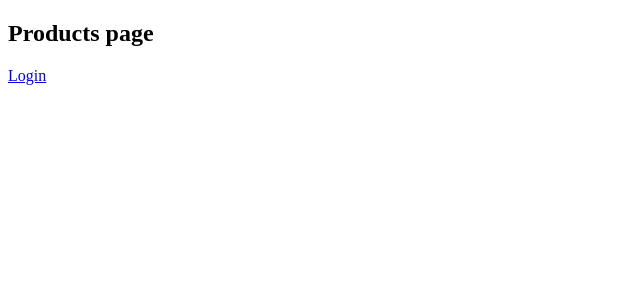
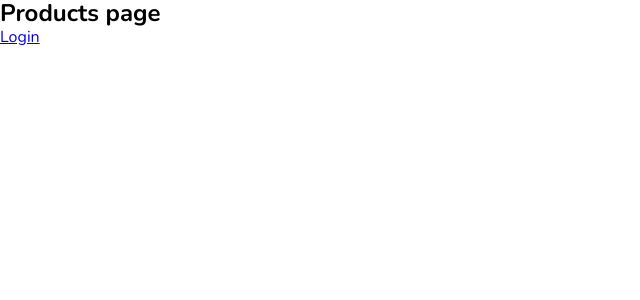
Before and after one commit to ZalewskiDamian/tsh-zadanie-rekrutacyjne, a React (Create React App) app: page / in a window 1280 px wide. Shown: the top 300 px of the page, without its empty margins (0-640 px from the left). Built offline with nearby package versions, Linux system fonts and the light colour scheme.

Commit message:
add theme provider, global styles

```diff
--- a/package.json
+++ b/package.json
@@ -41,7 +41,9 @@
     "react-dom": "17.0.2",
     "react-router-dom": "5.3.0",
     "react-scripts": "^5.0.0",
-    "react-test-renderer": "17.0.2"
+    "react-test-renderer": "17.0.2",
+    "styled-components": "^5.3.5",
+    "styled-normalize": "^8.0.7"
   },
   "devDependencies": {
     "cross-env": "7.0.3",
--- a/public/index.html
+++ b/public/index.html
@@ -10,34 +10,12 @@
       content="Web site created using create-react-app"
     />
     <link rel="apple-touch-icon" href="%PUBLIC_URL%/logo192.png" />
-    <!--
-      manifest.json provides metadata used when your web app is installed on a
-      user's mobile device or desktop. See https://developers.google.com/web/fundamentals/web-app-manifest/
-    -->
     <link rel="manifest" href="%PUBLIC_URL%/manifest.json" />
-    <!--
-      Notice the use of %PUBLIC_URL% in the tags above.
-      It will be replaced with the URL of the `public` folder during the build.
-      Only files inside the `public` folder can be referenced from the HTML.
-
-      Unlike "/favicon.ico" or "favicon.ico", "%PUBLIC_URL%/favicon.ico" will
-      work correctly both with client-side routing and a non-root public URL.
-      Learn how to configure a non-root public URL by running `npm run build`.
-    -->
-    <title>React App</title>
+    <link href="https://fonts.googleapis.com/css2?family=Nunito:wght@300;400;500;600;700&display=swap" rel="stylesheet">
+    <title>TSH Zadanie testowe</title>
   </head>
   <body>
     <noscript>You need to enable JavaScript to run this app.</noscript>
     <div id="root"></div>
-    <!--
-      This HTML file is a template.
-      If you open it directly in the browser, you will see an empty page.
-
-      You can add webfonts, meta tags, or analytics to this file.
-      The build step will place the bundled scripts into the <body> tag.
-
-      To begin the development, run `npm start` or `yarn start`.
-      To create a production bundle, use `npm run build` or `yarn build`.
-    -->
   </body>
 </html>
--- a/src/providers/AppProviders.jsx
+++ b/src/providers/AppProviders.jsx
@@ -1,4 +1,14 @@
 import React from 'react';
 import { BrowserRouter as Router } from 'react-router-dom';
+import { ThemeProvider } from 'styled-components';
+import { theme } from '../theme/theme';
+import GlobalStyle from '../theme/GlobalStyles';
 
-export const AppProviders = ({ children }) => <Router>{children}</Router>;
+export const AppProviders = ({ children }) =>
+    <Router>
+        <ThemeProvider theme={theme}>
+            <GlobalStyle />
+            {children}
+        </ThemeProvider>
+    </Router>
+;
--- /dev/null
+++ b/src/theme/GlobalStyles.js
@@ -0,0 +1,21 @@
+import { createGlobalStyle } from "styled-components";
+import { normalize } from "styled-normalize";
+
+const GlobalStyle = createGlobalStyle`
+    ${normalize}
+
+    *, *::before, *::after {
+        box-sizing: border-box;
+        margin: 0;
+        padding: 0;
+    }
+    html {
+        font-family: 'Nunito', sans-serif;
+        font-size: 62.5%;
+    }
+    body {
+        font-size: 16px;
+    }
+`;
+
+export default GlobalStyle;
--- /dev/null
+++ b/src/theme/theme.js
@@ -0,0 +1,26 @@
+export const theme = {
+    colors: {
+        blueLight: '#4460F7',
+        blueDark: '#2140E8',
+        orange: '#F9A52B',
+        black: '#1A1B1D',
+        gray: '#9194A5',
+        violet: '#B9BDCF',
+        grayLight: '#E0E2EA',
+        white: '#F0F1F5',
+    },
+    fontWeight: {
+        light: '300',
+        regular: '400',
+        medium: '500',
+        semiBold: '600',
+        bold: '600',
+    },
+    fontSize: {
+        font_12: '1.2rem',
+        font_14: '1.4rem',
+        font_16: '1.6rem',
+        font_16: '1.8rem',
+        font_30: '3rem',
+    }
+};
```
Also changed, not shown: 1 other file (tests, documents, lock files or other folders).
